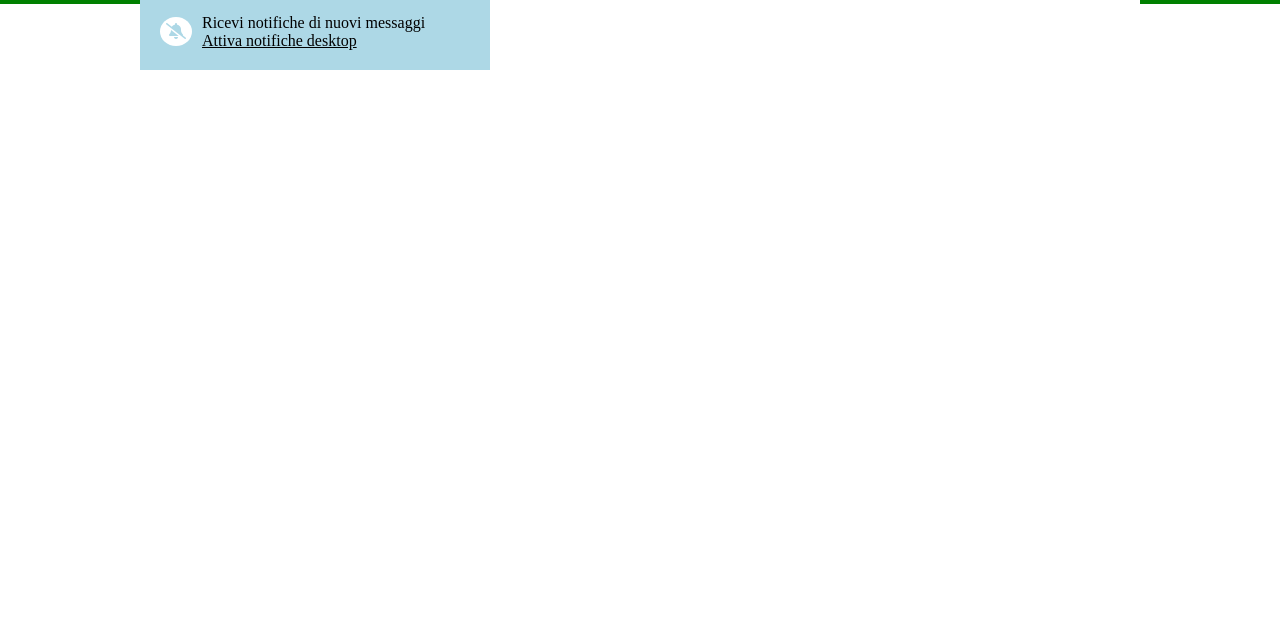
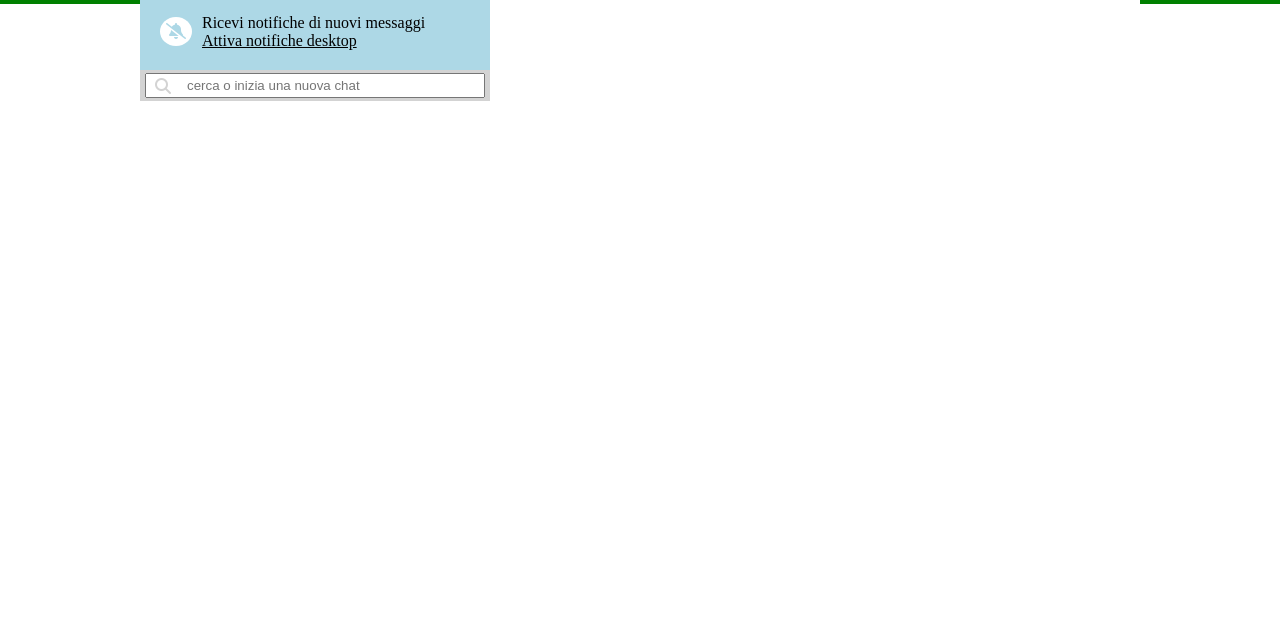
Before and after one commit to FrancescoBuonomoWork/vue-boolzapp, a plain HTML site: page index.html in a window 1280 px wide. Shown: the part 156-800 px from the top of the page. Drawn offline with nearby package versions, Linux system fonts and the light colour scheme.

Commit message:
add search bar

```diff
--- a/css/style.css
+++ b/css/style.css
@@ -107,7 +107,25 @@ img{
     color: gray;
     cursor: pointer;
 }
+/* search-bar */
+.search-bar-container{
+    background-color: lightgray;
+    padding: 3px 0;
+    position: relative;
+}
+.search-bar{
+    width: calc(100% - 10px);
+    margin: 0 5px;
+    height: 25px;
+    padding-left: 40px;
 
+}
+.search-bar-icon{
+    position: absolute;
+    left: 15px;
+    top: 8px;
+    color: lightgray;
+}
 
 /* debug  */
 
--- a/index.html
+++ b/index.html
@@ -36,6 +36,7 @@
                 <!-- inizio side main  -->
                 <div class="side-main-container">
                     <div class="side-main">
+                        <!-- inizio message blue  -->
                         <div class="message">
                             <div class="message-icon">
                                 <span class="bell"><i class="fa-solid fa-bell-slash"></i></span>
@@ -47,7 +48,18 @@
                             </div>
 
                         </div>
+                        <!-- fine message blue  -->
+                        <div class="side-main-content">
+                            <div class="search-bar-container">
+                                <span class="search-bar-icon"><i class="fa-solid fa-magnifying-glass"></i></span>
+                                <input class="search-bar" type="text" placeholder="cerca o inizia una nuova chat">
+                            </div>
+                            <ul>
+                                <li>
 
+                                </li>
+                            </ul>
+                        </div>
                     </div>
                 </div>
             </div>
```
